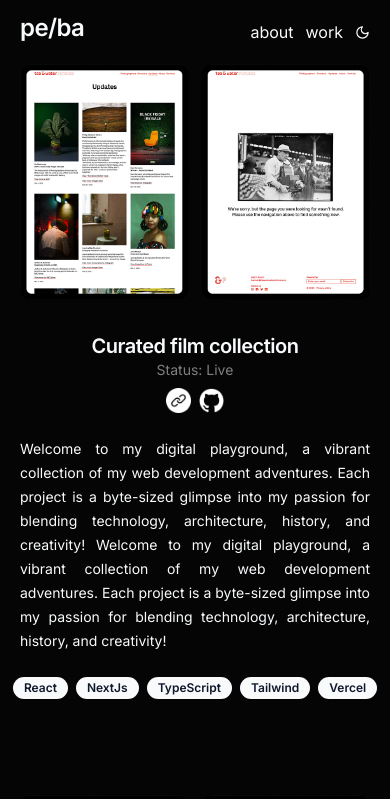
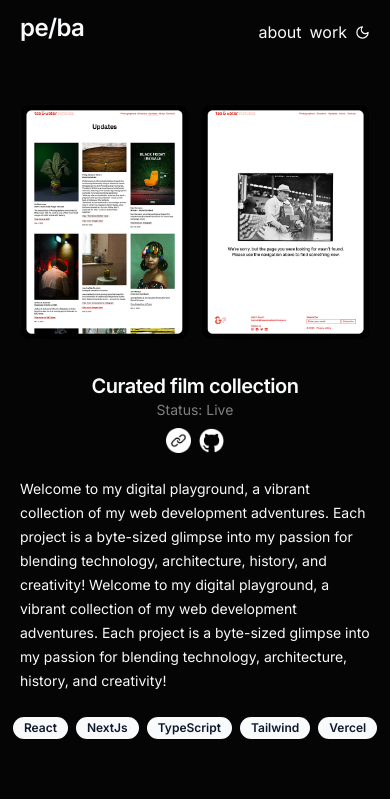
Before and after one commit to pedrobarbeitos/pedrobarbeitos.dev_v3, a Next.js app: page /projects in a window 390 px wide. Shown: the top 799 px of the page. Built offline with nearby package versions, Linux system fonts and the light colour scheme.

Commit message:
film collection flex layout updated

```diff
--- a/app/projects/film-collection/page.tsx
+++ b/app/projects/film-collection/page.tsx
@@ -1,7 +1,6 @@
 "use client";
 
 import React, { useEffect, useState } from "react";
-import Footer from "@/components/Footer";
 import Image from "next/image";
 import Link from "next/link";
 import { SelectFilter } from "@/components/SelectFilter";
@@ -65,7 +64,7 @@ export default function FilmCollection() {
   return (
     <main className=" grow flex w-full flex-col justify-center items-center">
       <div className="flex grow flex-col items-center max-w-3xl">
-        <p className="leading-7 text-sm [&:not(:first-child)]:mt-6 text-center pt-14">
+        <p className="leading-6 text-sm [&:not(:first-child)]:mt-6 text-center ">
           Dive into my Film Collection built with data provided by the TMDB API.
           This project is a quirky crossroad of technology and my eclectic film
           taste. From sci-fi marvels to heart-wrenching dramas, it&aposs a
@@ -78,12 +77,12 @@ export default function FilmCollection() {
         <SearchInput />
       </div>
       <section
-        className="flex flex-wrap justify-center w-full gap-3
+        className="flex flex-wrap justify-center w-full gap-3 mb-8
     "
       >
         {films.map((film, i) => (
           <div key={i} className="">
-            <div className="relative h-56 w-36 overflow-hidden">
+            <div className="relative h-42 w-24 overflow-hidden">
               <Image
                 className="grayscale-[50%] hover:grayscale-0"
                 src={
@@ -92,14 +91,13 @@ export default function FilmCollection() {
                     : "https://image.tmdb.org/t/p/w500" + film.poster_path
                 }
                 alt={film.title}
-                width={176}
-                height={264}
+                width={110}
+                height={210}
               />
             </div>
           </div>
         ))}
       </section>
-      <Footer />
     </main>
   );
 }
--- a/app/projects/page.tsx
+++ b/app/projects/page.tsx
@@ -7,7 +7,7 @@ import { motion, useInView, useAnimation } from "framer-motion";
 export default function Projects() {
   return (
     <main className=" grow flex w-full flex-col items-center snap-y snap-mandatory ">
-      <section className="relative flex grow flex-col items-center w-full max-w-3xl ">
+      <section className="relative flex grow flex-col items-center w-full max-w-2xl ">
         <ProjectCard
           projectImage={P01}
           projectTitle="Curated film collection"
--- a/components/Navbar.tsx
+++ b/components/Navbar.tsx
@@ -4,7 +4,7 @@ import { ModeToggle } from "./ModeToggle";
 
 export default function Navbar() {
   return (
-    <div className="flex flex-wrap justify-between items-center w-full h-16 sticky top-0 bg-background/80 z-10 backdrop-blur-sm">
+    <div className="flex flex-wrap justify-between items-center w-full h-16 sticky top-0 bg-background/80 z-10 backdrop-blur-sm mb-10">
       <div className="flex items-center h-6">
         <Link href="/">
           <h1 className="scroll-m-20 pb-2 text-2xl font-semibold tracking-tight first:mt-0">
@@ -12,7 +12,7 @@ export default function Navbar() {
           </h1>
         </Link>
       </div>
-      <div className="flex justify-between w-auto gap-3 items-center h-6">
+      <div className="flex justify-between w-auto gap-2 sm:gap-3 items-center h-6">
         <Link href="/about">about</Link>
         <Link href="/projects">work</Link>
         <ModeToggle />
--- a/components/ProjectCard.tsx
+++ b/components/ProjectCard.tsx
@@ -79,7 +79,7 @@ export default function ProjectCard(props: projectInfo) {
           />
         </Link>
       </div>
-      <p className="leading-6 text-sm [&:not(:first-child)]:mt-6 text-justify pt-0 pb-6">
+      <p className="leading-6 text-sm [&:not(:first-child)]:mt-6 pt-0 pb-6">
         {props.projectDesc}
       </p>
       <div className=" flex justify-center items-center w-full gap-2 pb-24">
```
